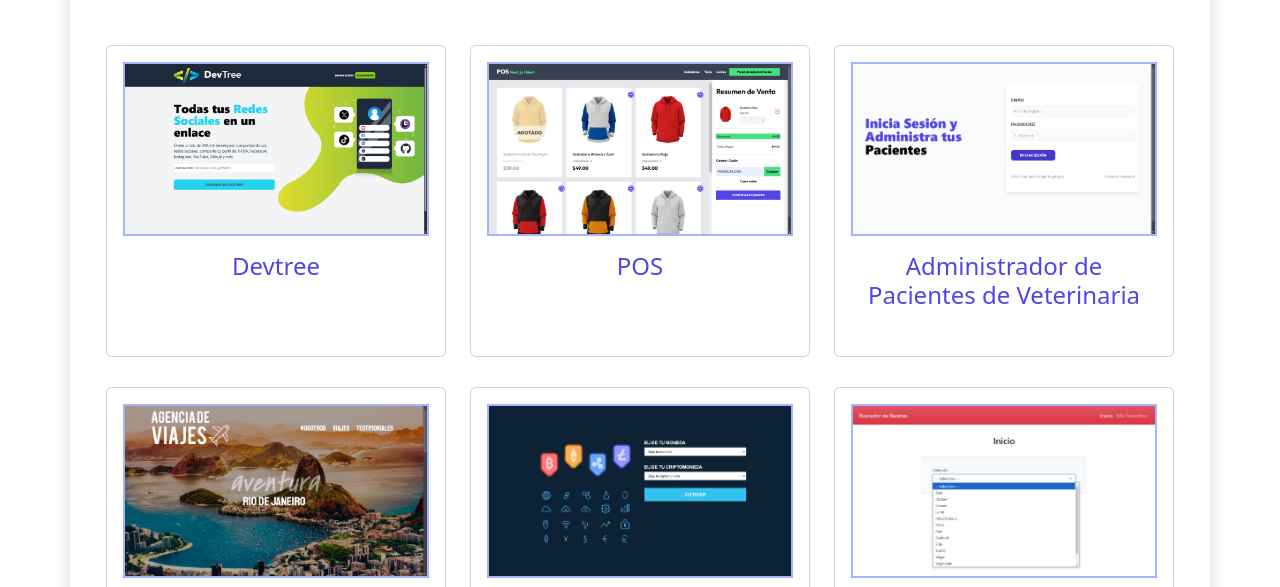
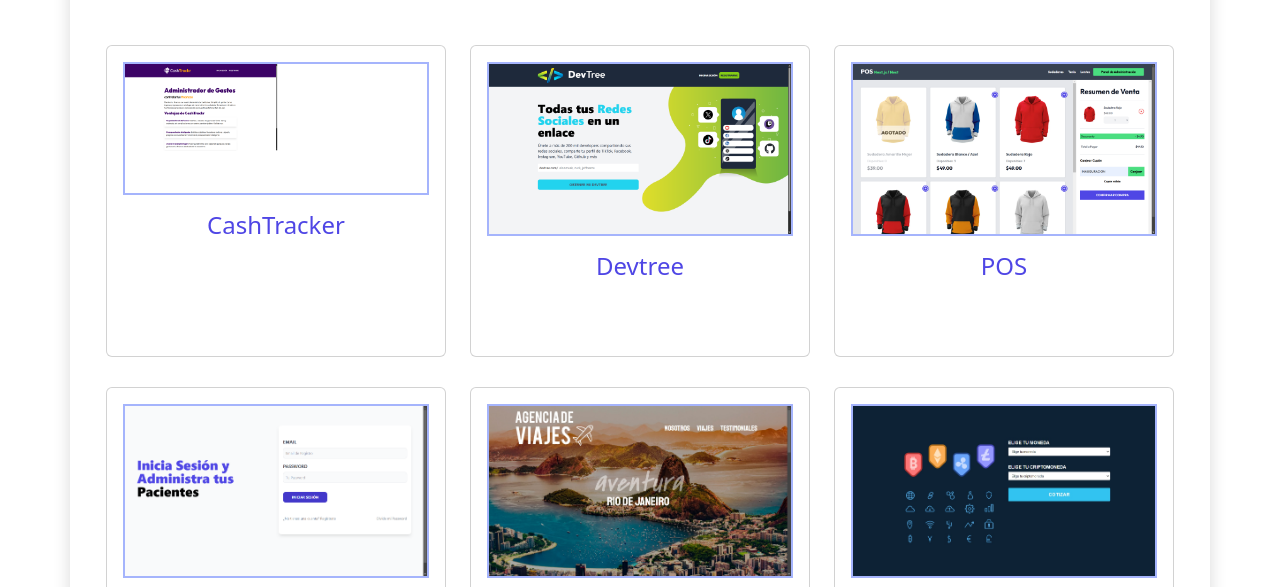
Before and after one commit to andresghg/portfolioAH, a plain HTML site: page index.html in a window 1280 px wide. Shown: the part 672-1259 px from the top of the page. Drawn offline with nearby package versions, Linux system fonts and the light colour scheme.

Commit message:
cashtracker
add new proyect

```diff
--- a/index.html
+++ b/index.html
@@ -82,6 +82,33 @@
             <!-- <h5 class="section-title h1">OUR TEAM</h5> -->
             <h2 class="pb-2 border-bottom text-indigo-400">Portafolio</h2>
             <div class="row mt-5">
+                <!-- Team member -->
+                <div class="col-xs-12 col-sm-6 col-md-4">
+                    <div class="image-flip" ontouchstart="this.classList.toggle('hover');">
+                        <div class="mainflip">
+                            <div class="frontside">
+                                <div class="card">
+                                    <div class="card-body text-center">
+                                        <p><img class=" img-fluid" src="img/cashtracker.png" alt="card image"></p>
+                                        <h4 class="card-title">CashTracker</h4>
+                                        <!-- <p class="card-text">This is basic card with image on top, title, description and button.</p> -->
+                                    </div>
+                                </div>
+                            </div>
+                            <div class="backside">
+                                <div class="card">
+                                    <div class="card-body text-center mt-5 w-100">
+                                        <h4 class="card-title">Tecnologias</h4>
+                                        <p class="card-text">NextJS, TailwindCSS, PostgreSQL, NestJS</p>
+                                        <button type="button" class="btn btn-primary btn-lg mt-4"
+                                            onClick="redirectD('cashtracker-frontend.vercel.app/')">Visitar</button>
+                                    </div>
+                                </div>
+                            </div>
+                        </div>
+                    </div>
+                </div>
+                <!-- ./Team member -->
                 <!-- Team member -->
                 <div class="col-xs-12 col-sm-6 col-md-4">
                     <div class="image-flip" ontouchstart="this.classList.toggle('hover');">
```
Also changed, not shown: img/cashtracker.png (added).
